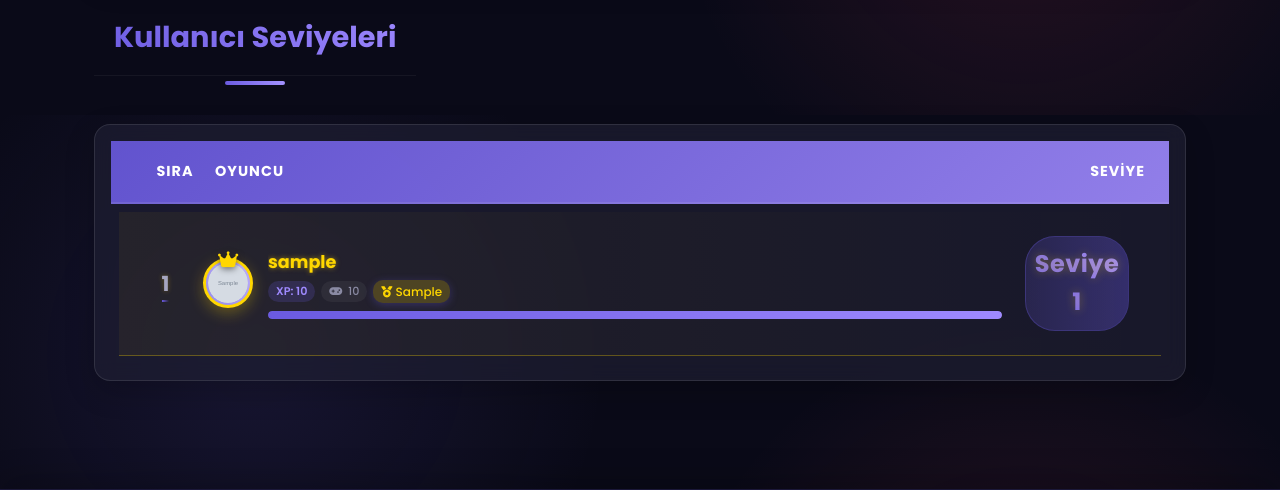
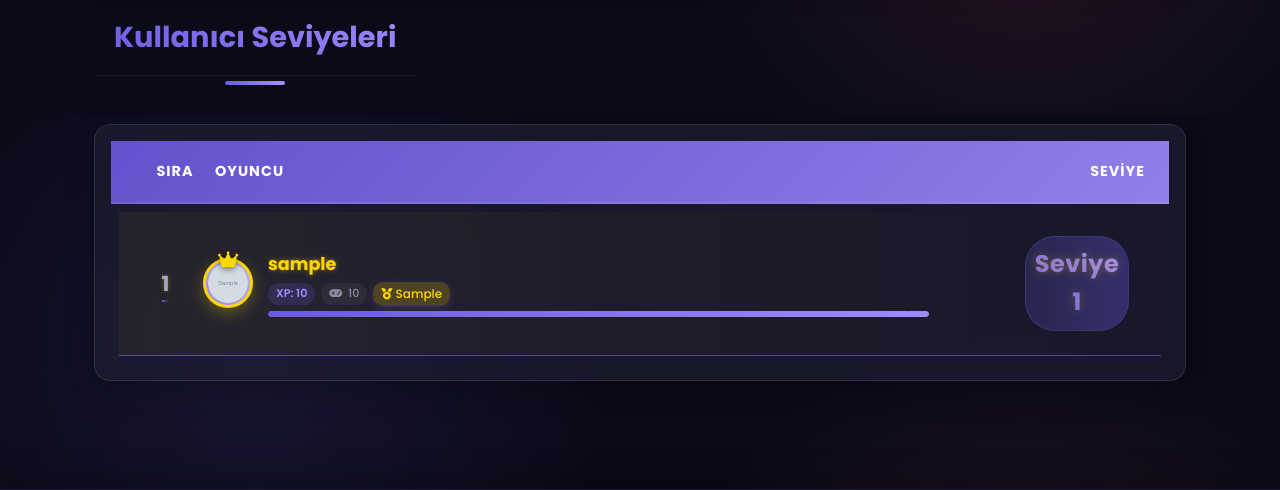
Before and after one commit to Orhan011/OmGame1, a Flask app: page /leaderboard in a window 1280 px wide. Shown: the part 685-1175 px from the top of the page. Run offline with Flask 3, Linux system fonts and the light colour scheme; tables that the repository leaves empty hold one stand-in row (values such as "Sample post"); grey boxes marked "Sample" are stand-in pictures; some libraries are stand-ins or nearby versions.

Commit message:
Reduce size of user level progress bar in leaderboard
Replit-Commit-Author: Agent
Replit-Commit-Session-Id: 8c5e0a78-73af-4031-ad5f-5715698cf336
Replit-Commit-Screenshot-Url: https://storage.googleapis.com/screenshot-production-us-central1/eae797d0-940a-45fb-bf27-2677e6195fa7/be734546-e946-4355-a53f-792402592900.jpg

```diff
--- a/static/css/leaderboard.css
+++ b/static/css/leaderboard.css
@@ -604,11 +604,11 @@
 }
 
 .level-progress {
-  width: 100%;
-  height: 8px;
+  width: 90%;
+  height: 6px;
   background: rgba(255, 255, 255, 0.1);
-  border-radius: 4px;
-  margin-top: 8px;
+  border-radius: 3px;
+  margin-top: 5px;
   position: relative;
   overflow: hidden;
 }
@@ -623,8 +623,8 @@
 .progress-text {
   position: absolute;
   right: 5px;
-  top: -15px;
-  font-size: 0.7rem;
+  top: -10px;
+  font-size: 0.6rem;
   color: #8a8aa3;
 }
 
```
